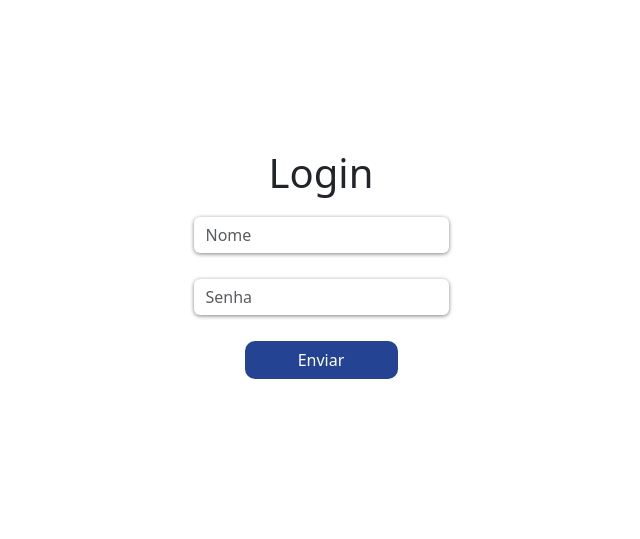
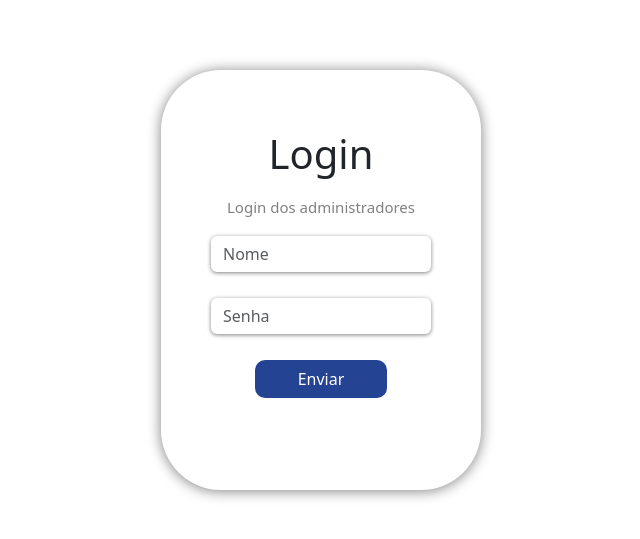
Before and after one commit to joao-cell/Expotec, a PHP site: page /loginAdmin.php in a window 1280 px wide. Shown: the top 539 px of the page, without its empty margins (319-959 px from the left). Run offline with PHP 8.4, Linux system fonts and the light colour scheme; some libraries are stand-ins or nearby versions.

Commit message:
Alterações do LoginAdmin
Adicionei o bootstrap e mudei o fundo

```diff
--- a/Global/general/loginAdmin.php
+++ b/Global/general/loginAdmin.php
@@ -1,8 +1,9 @@
-<link rel="stylesheet" href="css/bootstrap.min.css" crossorigin="anonymous">
+<link rel="stylesheet" href="../css/bootstrap.min.css" crossorigin="anonymous">
 <div class="container">
     <div class="box">
     <form  method="POST">
     <center><h1>Login</h1></center>
+    <h2>Login dos administradores</h2>
         <input type="hidden" name="acao" value="conta">
         <div class="mb-3">
 
@@ -39,13 +40,13 @@
                 justify-content: center;
                 text-align: left;
                 align-items: center;
-                width: 420px;
+                width: 320px;
                 height: 420px;
                 padding: 50px;
                 border-radius: 60px;
                 text-align: center;
                 background-color: white;
-
+                box-shadow: 0px 1px 14px grey;
 
 
 
@@ -53,6 +54,12 @@
         .box h1{
                 margin-bottom: 20px;
 
+        }
+        .box h2{
+                margin-bottom: 20px;
+                color: gray;
+                font-size: 15px;
+                text-align: center;
         }
         .mb-3 input{
 
@@ -71,7 +78,7 @@
         }
         .mb-3 button:hover{
 
-            background-color: rgb(217, 145, 0);
+            background-color: #192f69;
         }
 
 
```
